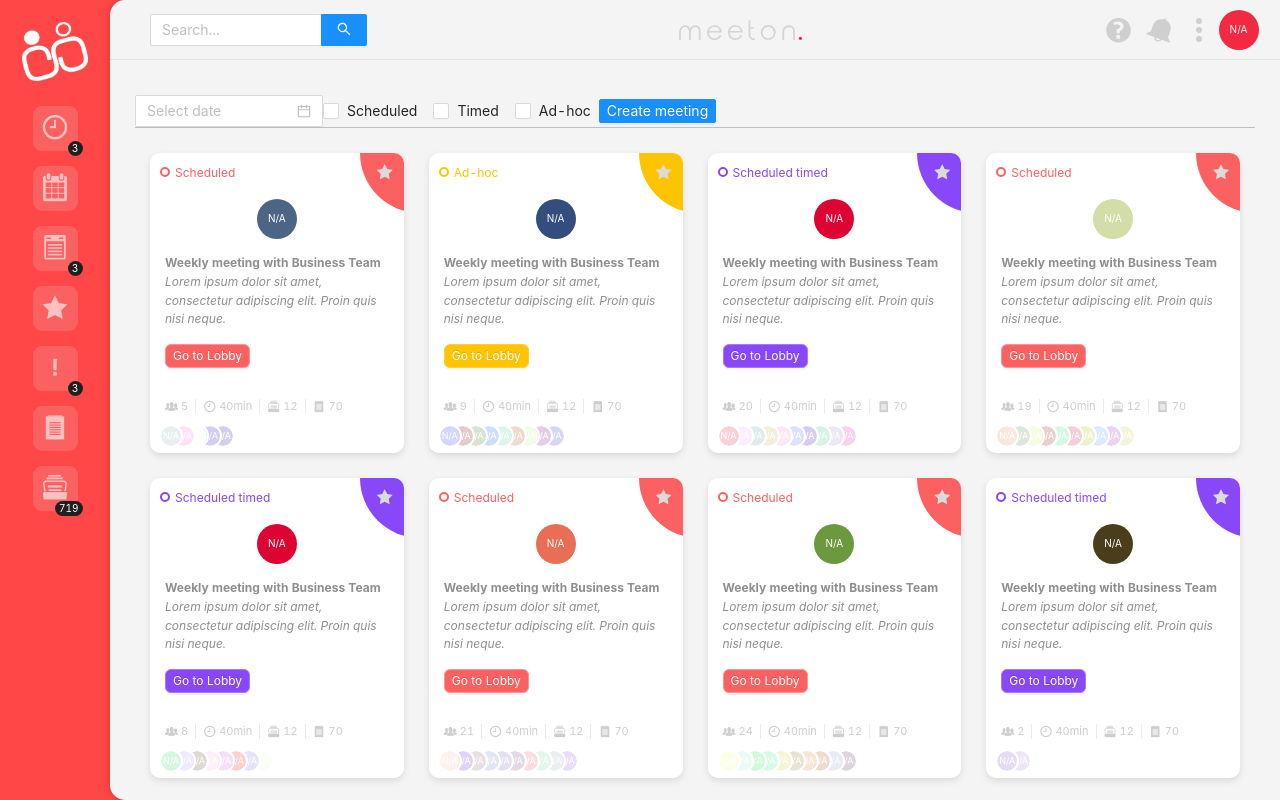
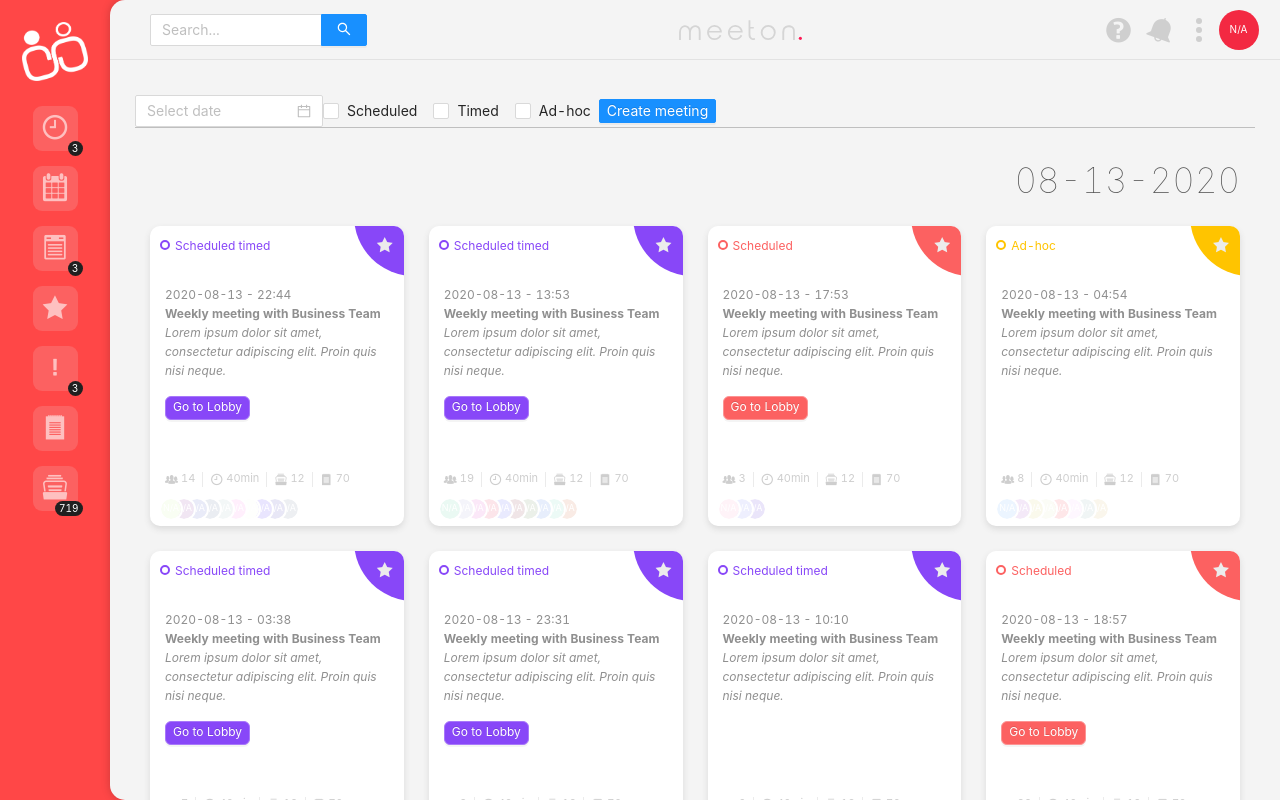
Before and after one commit to meeton-dev/meeton-frontend, a React (Create React App) app: page / in a window 1280 px wide. Built offline with nearby package versions, Linux system fonts and the light colour scheme.

Commit message:
Some changes

```diff
--- a/src/Components/Dashboard/DashboardMain.js
+++ b/src/Components/Dashboard/DashboardMain.js
@@ -1,22 +1,63 @@
 import React, { useRef, useEffect, useState } from "react";
 import DashboardFilter from "./DashboardFilter/DashboardFilter";
 import DashboardMeetingBox from "./DashboardMeetingBox/DashboardMeetingBox";
+import groupBy from 'lodash/groupBy'
+import Moment from 'react-moment';
+import moment from 'moment';
+
 const typeArr = ["Scheduled", "Ad-hoc", "Scheduled timed"];
 
+function randomTime(start, end) {
+  // get the difference between the 2 dates, multiply it by 0-1,
+  // and add it to the start date to get a new date
+  var diff =  end.getTime() - start.getTime();
+  var new_diff = diff * Math.random();
+  var date = new Date(start.getTime() + new_diff);
+  return date;
+}
+
+const randomize = () => {
+  let meetings = [];
+  for (let i = 0; i < 50; i++) {
+    const d = randomTime(new Date("08-10-2020 10:30"), new Date("08-15-2020 02:10"));
+    const meeting = {
+      type: typeArr[Math.floor(Math.random() * typeArr.length)],
+      users:   Math.floor(Math.random() * 25) + 2,
+      visible: Math.floor(Math.random() * 2),
+      date: moment(d).format('MM-DD-YYYY'),
+      date_extended: d
+    }
+    meetings.push(meeting);
+  }
+  return meetings;
+}
 
 const DashboardMain = () => {
+  const fakeMeetings = randomize();
+  const test = groupBy(fakeMeetings, 'date');
+
+console.log(test);
   return (
     <div className="dashboard-main">
       <DashboardFilter />
       <div className="meetings-store-wrapper">
         <div className="meetings-list-scroll">
-          {[...Array(40)].map((e, i) => {
-            return (
-              <DashboardMeetingBox
-                key={i}
-                data={typeArr[Math.floor(Math.random() * typeArr.length)]}
-              />
-            );
+          {Object.entries(test).map((e, i) => {
+              return (
+                <>
+                  <h1>{e[0]}</h1>
+                  <div className="meetings-list-section">
+                    {e[1].map((x, i) => {
+                      return (
+                        <DashboardMeetingBox
+                          key={i}
+                          data={x}
+                        />
+                      );
+                    })}
+                  </div>
+                </>
+              )
           })}
         </div>
       </div>
--- a/src/Components/Dashboard/DashboardMain.scss
+++ b/src/Components/Dashboard/DashboardMain.scss
@@ -7,11 +7,23 @@
         width: 100%;
         padding: rem(25px);
         .meetings-list-scroll {
-            display: grid;
-            grid-column-gap: rem(25px);
-            grid-template-columns: repeat(auto-fill, minmax(230px, 1fr));
-            grid-row-gap: rem(25px);
-            margin-bottom: rem(60px);
+            h1{
+                font-size: rem(35px);
+                font-weight: 100;
+                position: sticky;
+                color: #525252;
+                text-align: right;
+                top: 0;
+                background: #f4f4f4;
+                z-index: 3;
+            }
+            .meetings-list-section {
+                display: grid;
+                grid-column-gap: rem(25px);
+                grid-template-columns: repeat(auto-fill, minmax(230px, 1fr));
+                grid-row-gap: rem(25px);
+                margin-bottom: rem(60px);
+            }
         }
     }
 }
--- a/src/Components/Dashboard/DashboardMeetingBox/DashboardMeetingBox.js
+++ b/src/Components/Dashboard/DashboardMeetingBox/DashboardMeetingBox.js
@@ -15,13 +15,14 @@ class DashboardMeetingBox extends Component {
       }
     render() {
         const { data } = this.props;
-        const randomNumberUser = Math.floor(Math.random() * 25) + 2;
+        const {type, users, date,date_extended, visible } = data;
+        // console.log(data);
         return (
-            <div className={`meeting-box ${data}`}>
+            <div className={`meeting-box ${type}`}>
                 <div className="top">
-                    <div className={`typeOf ${data}`}>
+                    <div className={`typeOf ${type}`}>
                         <span />
-                        {data}
+                        {type}
                     </div>
                     <div>
                         <i className="ico-star" />
@@ -29,12 +30,14 @@ class DashboardMeetingBox extends Component {
                 </div>
                 <div className="mid">
                     <div>
-                        <Avatar />
+                        {/* <Avatar /> */}
                         <div className="lead">
+                            <Moment date={date_extended} format={'YYYY-MM-DD - HH:mm'} />
                             <div className="title">Weekly meeting with Business Team</div>
                             <div className="description">Lorem ipsum dolor sit amet, consectetur adipiscing elit. Proin quis nisi neque.</div>
                         </div>
                     </div>
+                    {visible === 1 &&
                         <div className="actions">
                             <Button type="primary" size='small' to={'/lobby'}>
                                 <Link to='/lobby'>
@@ -43,10 +46,11 @@ class DashboardMeetingBox extends Component {
                                 </Link>
                             </Button>
                         </div>
+                    }
                     <div className="extra-info">
                         <div>
                             <i className="icon ico-users-alt-5" />
-                            <span>{randomNumberUser}</span>
+                            <span>{users}</span>
                         </div>
                         <div>
                             <i className="icon ico-clock-time" />
@@ -65,7 +69,7 @@ class DashboardMeetingBox extends Component {
                 <div className="bottom">
                     <Popover placement="top" title={'Users in meeting'} content={'user list'} trigger="hover">
                         <div className="in-meeting">
-                            {[...Array(randomNumberUser)].map((e,i) => {
+                            {[...Array(users)].map((e,i) => {
                                 return (
                                     i < 10 && <div key={i} className="user">
                                     <Avatar micro/>
--- a/src/Components/Dashboard/DashboardMeetingBox/DashboardMeetingBox.scss
+++ b/src/Components/Dashboard/DashboardMeetingBox/DashboardMeetingBox.scss
@@ -1,3 +1,10 @@
+@keyframes wave {
+    from {
+        background-position: 0px 0px;
+    } to {
+        background-position: 3000px 0px;
+    }
+}
 
 .meeting-box{
     display: flex;
@@ -19,10 +26,15 @@
         background: black;
         border-radius: 50%;
         z-index: 1;
-        right: -30%;
-        top: -20%;
+        right: -70px;
+        top: -70px;
         opacity: 1;
         transition: ease-in-out .3s all;
+    }
+    &:after{
+        opacity: 0;
+        display: none;
+        animation: none;
     }
     &:hover{
         cursor: pointer;
@@ -30,60 +42,85 @@
         transform: scale(1.06);
         &:before {
             transition: ease-in-out .3s all;
-            height: 420px;
-            width: 420px;
+            height: 700px;
+            width: 700px;
             // left: -4px;
             // opacity: 1;
         }
-    }
-    &:hover{
+        &:after{
+            content: '';
+            opacity: 1;
+            position: absolute;
+            background-image: url('../../../assets/wave.png');
+            height: 40px;
+            width: 100%;
+            bottom: 0;
+            background-size: 70%;
+            display: block;
+            z-index: 1;
+            background-repeat: repeat-x;
+            background-position: top;
+            animation: wave 60s linear infinite;
+        }
         .top, .mid, .bottom, * {
-            transition: ease-in-out .3s all;
-            color: #fff!important;
+            transition: ease-in-out .1s all;
+            .lead, .extra-info {
+                color: #fff!important;
+                span{
+                    color: #fff!important;
+                }
+                .icon {
+                    color: #fff!important;
+                }
+            }
+            .in-meeting{
+                opacity: 1;
+            }
         }
     }
-    .top, .mid, .bottom {
+    .top, .mid, .bottom, * {
         // background: #fff;
-        transition: ease-in-out .3s all;
-
+        transition: ease-in-out .1s all;
         position: relative;
-        z-index: 1;
-
+        z-index: 2;
     }
     &.Ad-hoc{
         @include boxHover(#ffc400);
         &:hover{
-            .bottom{
-                .in-meeting{
-                    .user{
-                        border-color: #ffc400;
-                    }
-                }
-            }
+            @include boxHoverOn(#ffc400);
+            // .bottom{
+            //     .in-meeting{
+            //         .user{
+            //             border-color: #ffc400;
+            //         }
+            //     }
+            // }
         }
     }
     &.Scheduled{
         @include boxHover(#fc6161);
         &:hover{
-            .bottom{
-                .in-meeting{
-                    .user{
-                        border-color: #fc6161;
-                    }
-                }
-            }
+            @include boxHoverOn(#fc6161);
+            // .bottom{
+            //     .in-meeting{
+            //         .user{
+            //             border-color: #fc6161;
+            //         }
+            //     }
+            // }
         }
     }
     &.timed{
         @include boxHover(#8847f8);
         &:hover{
-            .bottom{
-                .in-meeting{
-                    .user{
-                        border-color: #8847f8;
-                    }
-                }
-            }
+            @include boxHoverOn(#8847f8);
+            // .bottom{
+            //     .in-meeting{
+            //         .user{
+            //             border-color: #8847f8;
+            //         }
+            //     }
+            // }
         }
     }
     .top{
@@ -110,7 +147,7 @@
         }
         i {
             font-size: rem(18px);
-            color: #dbdbdb;
+            color: #ececec;
             cursor: pointer;
             transition: ease-in-out .2s all;
             &:hover{
@@ -185,12 +222,8 @@
             display: inline-flex;
             flex-direction: row-reverse;
             padding-left:10px;
-            opacity: 0.2;
+            opacity: 0.1;
             transition: ease-in-out .2s all;
-            &:hover{
-                transition: ease-in-out .2s all;
-                opacity: 1;
-            }
             .user{
                 margin-left: -11px;
                 position: relative;
--- a/src/Styles/mixins.scss
+++ b/src/Styles/mixins.scss
@@ -14,6 +14,23 @@
         border-color: lighten($color, 10%);
         border-radius: 6px;
         font-size: 12px;
+    }
+}
+@mixin boxHoverOn($color) {
+    .typeOf {
+        color: #fff;
+        span{
+            border-color: #fff;
+        }
+    }
+    .ant-btn{
+        background: #fff;
+        border-color: lighten($color, 10%);
+        border-radius: 6px;
+        font-size: 12px;
+        a{
+            color: $color!important;
+        }
     }
 }
 @keyframes bubblyOn {
```
Also changed, not shown: src/Components/meetingCall/Meeting/index.js (+6 -6 lines), src/assets/wave.png (added), src/assets/wave.svg (added). Lines whose indentation alone changed are shown as unchanged.
